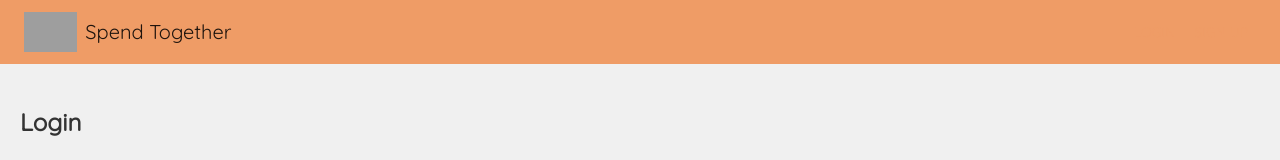
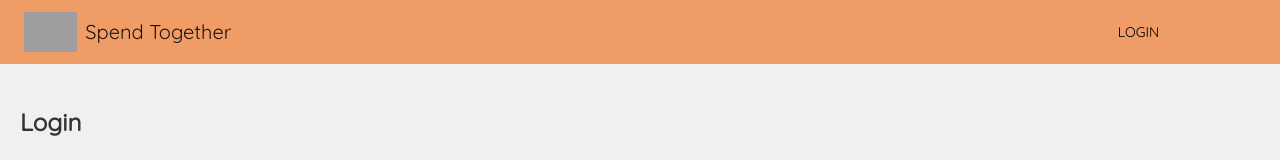
Before and after one commit to LanternOfDarkness/spend-together-f, a React (Create React App) app: page /login in a window 1280 px wide. Shown: the top 160 px of the page. Built offline with nearby package versions, Linux system fonts and the light colour scheme; grey boxes are pictures that could not be loaded.

Commit message:
Fixed styles for login and SignUp buttons in header component.

```diff
--- a/src/components/Header/Header.scss
+++ b/src/components/Header/Header.scss
@@ -24,7 +24,6 @@
 }
 
 .logo-text {
-  color: inherit;
   font-size: 1.25rem;
 }
 
@@ -39,7 +38,3 @@
   display: flex;
   align-items: center;
 }
-
-.button {
-  color: inherit;
-}
--- a/src/components/Header/Header.tsx
+++ b/src/components/Header/Header.tsx
@@ -24,8 +24,8 @@ const Header: React.FC = () => {
             </Link>
           </Box>
           <Box className="buttons-container">
-            <Button className="button">Login</Button>
-            <Button className="button">Sign Up</Button>
+            <Button color="inherit" sx={{ color: 'black' }}>Login</Button>
+            <Button color="primary" sx={{ ml: 2 }}>Sign Up</Button>
           </Box>
         </Toolbar>
       </AppBar>
```
